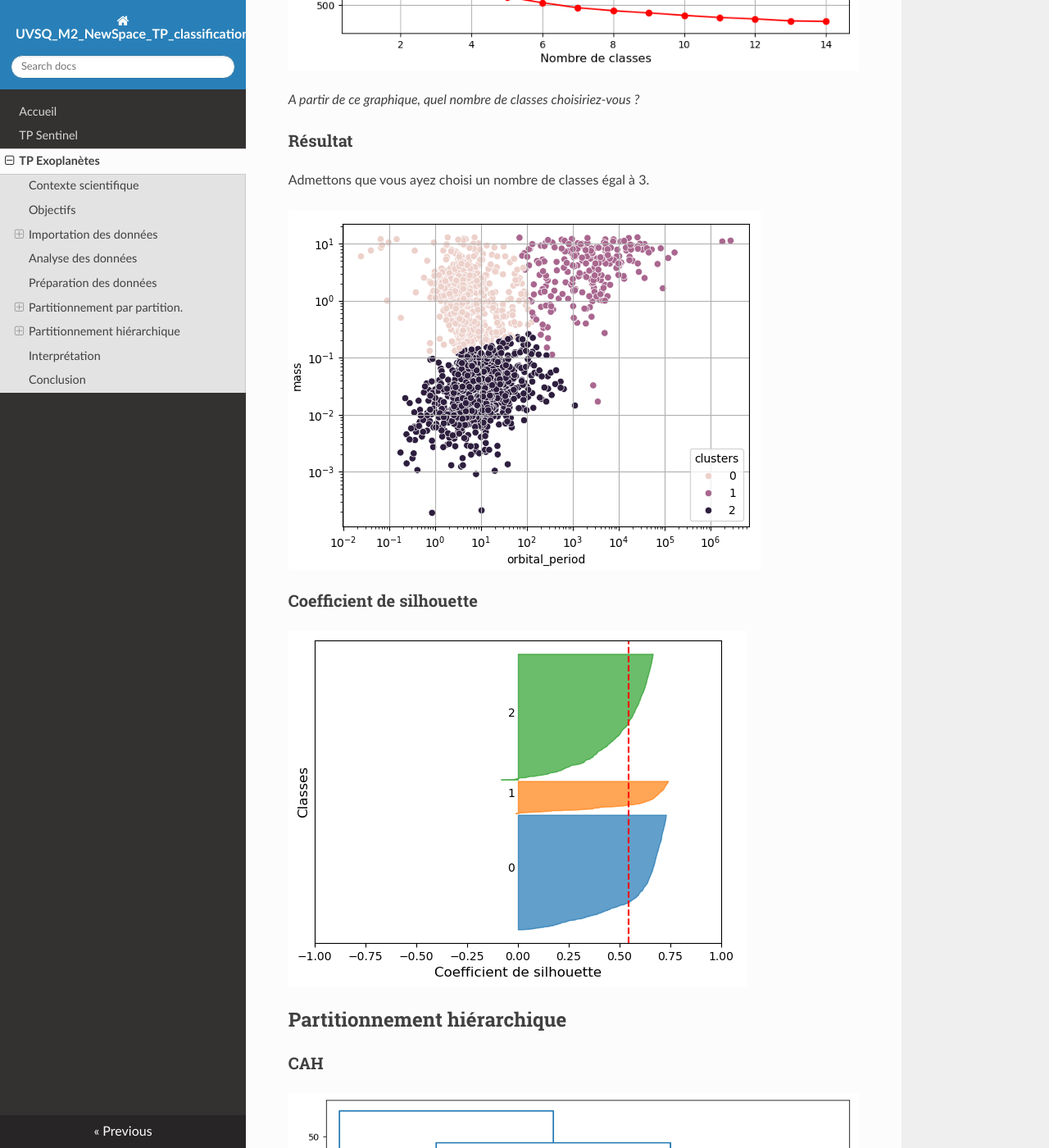
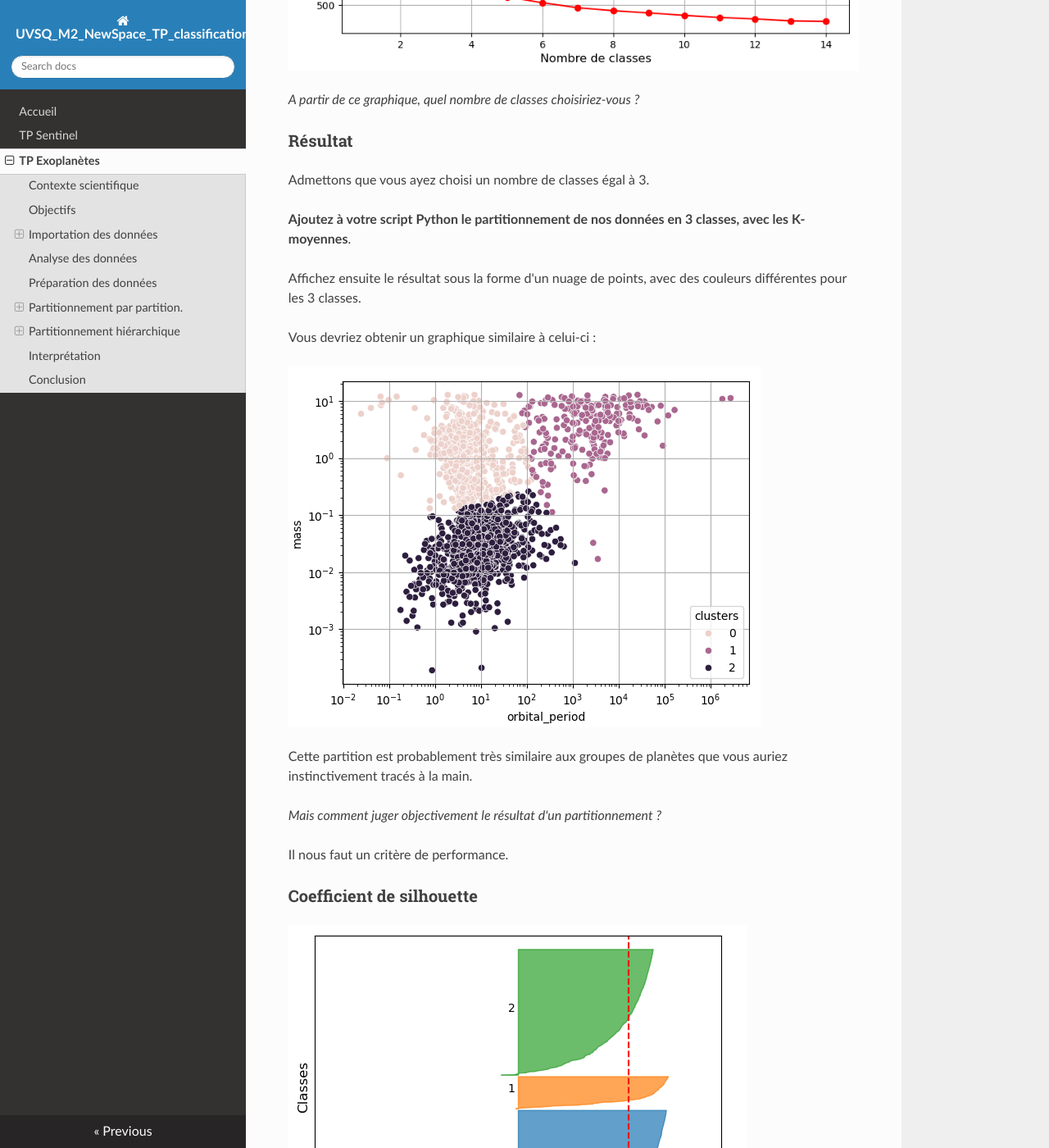
Before and after one commit to NicOudart/UVSQ_M2_NewSpace_TP_classification, an MkDocs documentation site: the page built from docs/TP_exoplanets.md, in a window 1280 px wide and 1400 px high, scrolled down 10782 px. Shown: the whole window at 82% size. Built offline with MkDocs 1.6.1, drawn with Linux system fonts in a browser that asks for light colours; nearby versions of some CDN libraries.

Commit message:
-Progress on clustering.

```diff
--- a/docs/TP_exoplanets.md
+++ b/docs/TP_exoplanets.md
@@ -376,7 +376,19 @@ _A partir de ce graphique, quel nombre de classes choisiriez-vous ?_
 
 Admettons que vous ayez choisi un nombre de classes égal à 3.
 
+**Ajoutez à votre script Python le partitionnement de nos données en 3 classes, avec les K-moyennes**.
+
+Affichez ensuite le résultat sous la forme d'un nuage de points, avec des couleurs différentes pour les 3 classes.
+
+Vous devriez obtenir un graphique similaire à celui-ci :
+
 ![Résultat des K-moyennes](img/Exoplanets_k_means.png)
+
+Cette partition est probablement très similaire aux groupes de planètes que vous auriez instinctivement tracés à la main.
+
+_Mais comment juger objectivement le résultat d'un partitionnement ?_
+
+Il nous faut un critère de performance.
 
 ### Coefficient de silhouette
 
```
